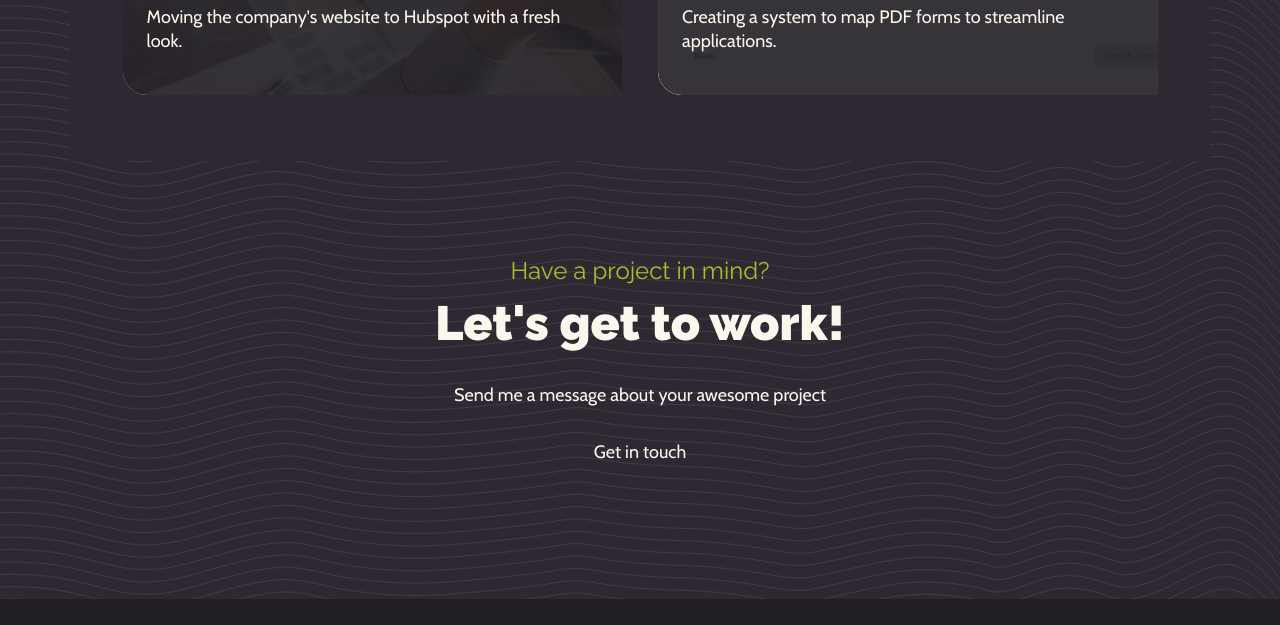
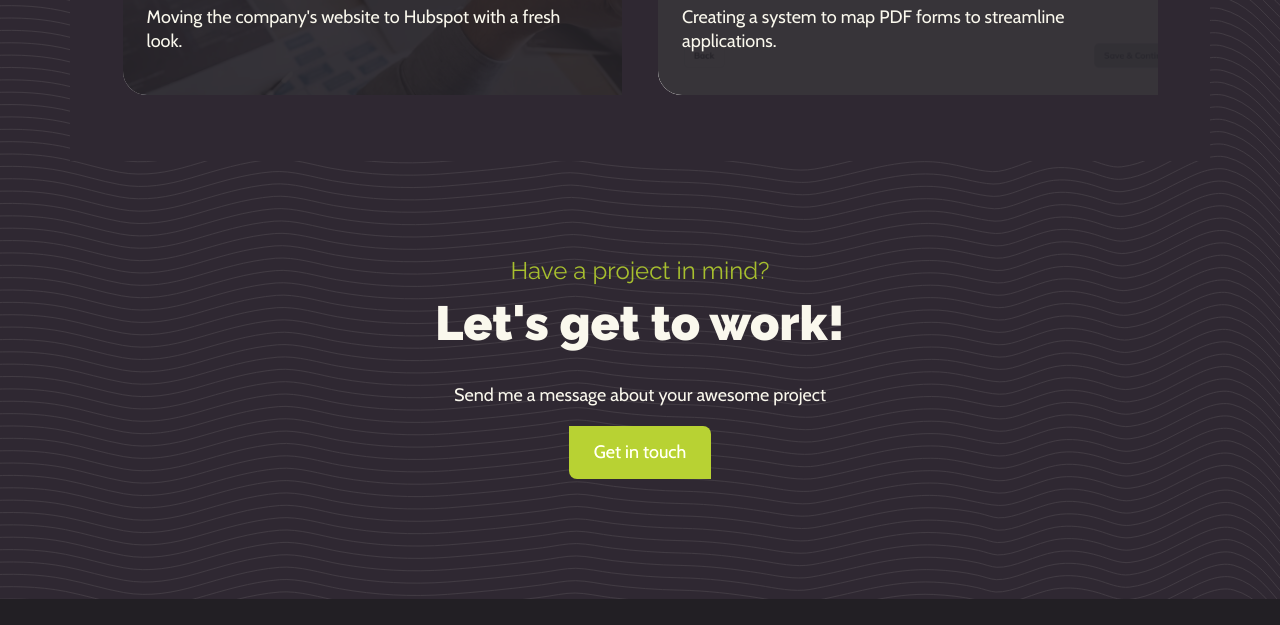
Before and after one commit to BrooksEastman/Portfolio-2025, a plain HTML site: page case-studies/happsnow.html in a window 1280 px wide. In both pictures the pointer is over the link "Get in touch". Shown: the part 8832-9457 px from the top of the page. Drawn offline with nearby package versions, Linux system fonts and the light colour scheme.

Commit message:
more tweaks and subtle animations

```diff
--- a/case-studies/happsnow.html
+++ b/case-studies/happsnow.html
@@ -5,7 +5,7 @@
     <meta name="viewport" content="width=device-width,initial-scale=1" />
     <title>Brooks Eastman - Product Designer</title>
     <meta name="description" content="Brooks Eastman - Product Designer" />
-    <link rel="icon" href="favicon.ico" />
+    <link rel="icon" href="../favicon.ico" />
     <meta name="theme-color" content="#2F2832" />
 
     <!-- Bootstrap CDN -->
--- a/css/styles.css
+++ b/css/styles.css
@@ -64,6 +64,13 @@ h1 {
     border-top-right-radius: 8px;
     border-bottom-left-radius: 8px;
     display: inline-block;
+    filter: brightness(1);
+    transition: 0.3s ease-in-out;
+}
+.btn:hover {
+    background-color: var(--green-300);
+    color: var(--white);
+    filter: brightness(1.1);
 }
 
 
@@ -154,6 +161,11 @@ main .container {
     border-bottom-left-radius: 24px;
     text-decoration: none;
     overflow: hidden;
+    scale: 1;
+    transition: scale 0.3s ease-in-out;
+}
+.work-item:hover {
+    scale: 1.03;
 }
 .work-item img {
     position: absolute;
```
Also changed, not shown: case-studies/acquia.html (+1 -1 lines), case-studies/apothesource.html (+1 -1 lines), case-studies/jenzabar.html (+1 -1 lines).
